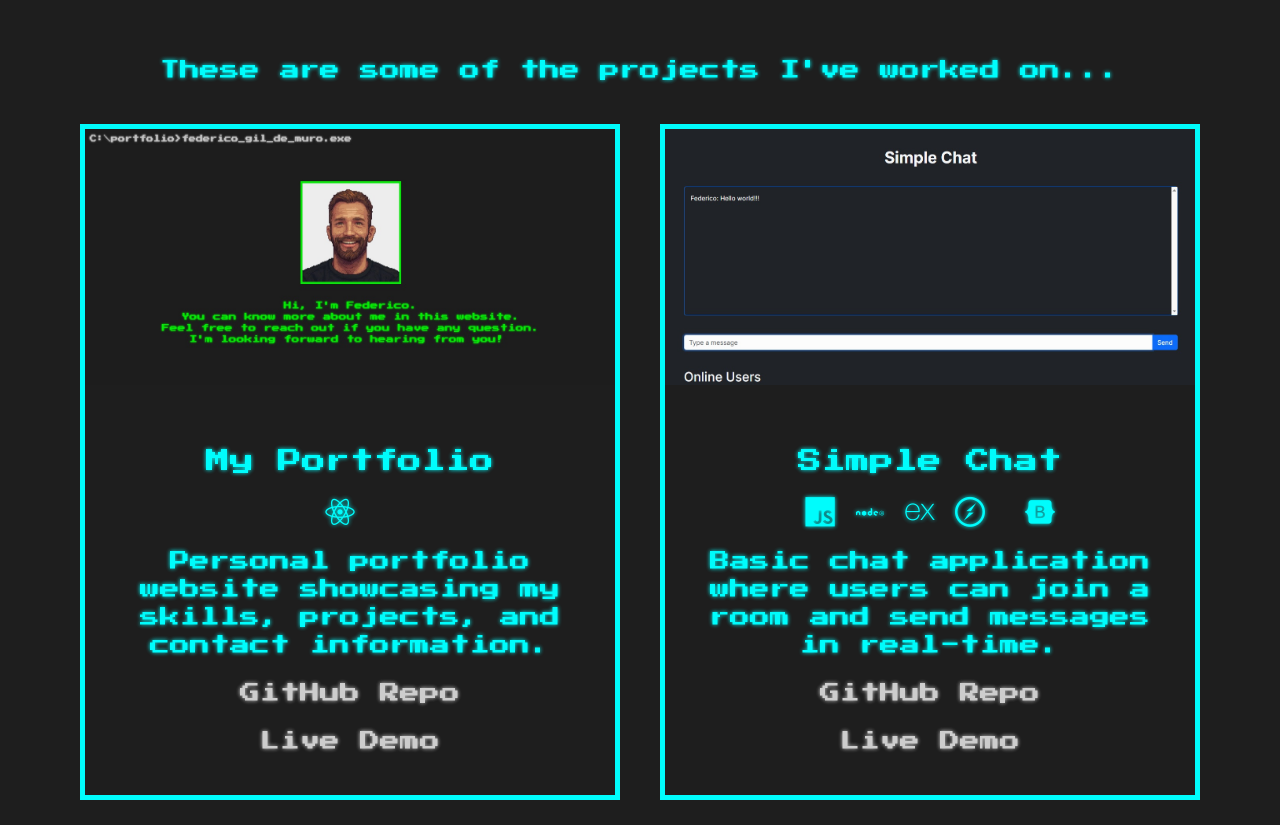
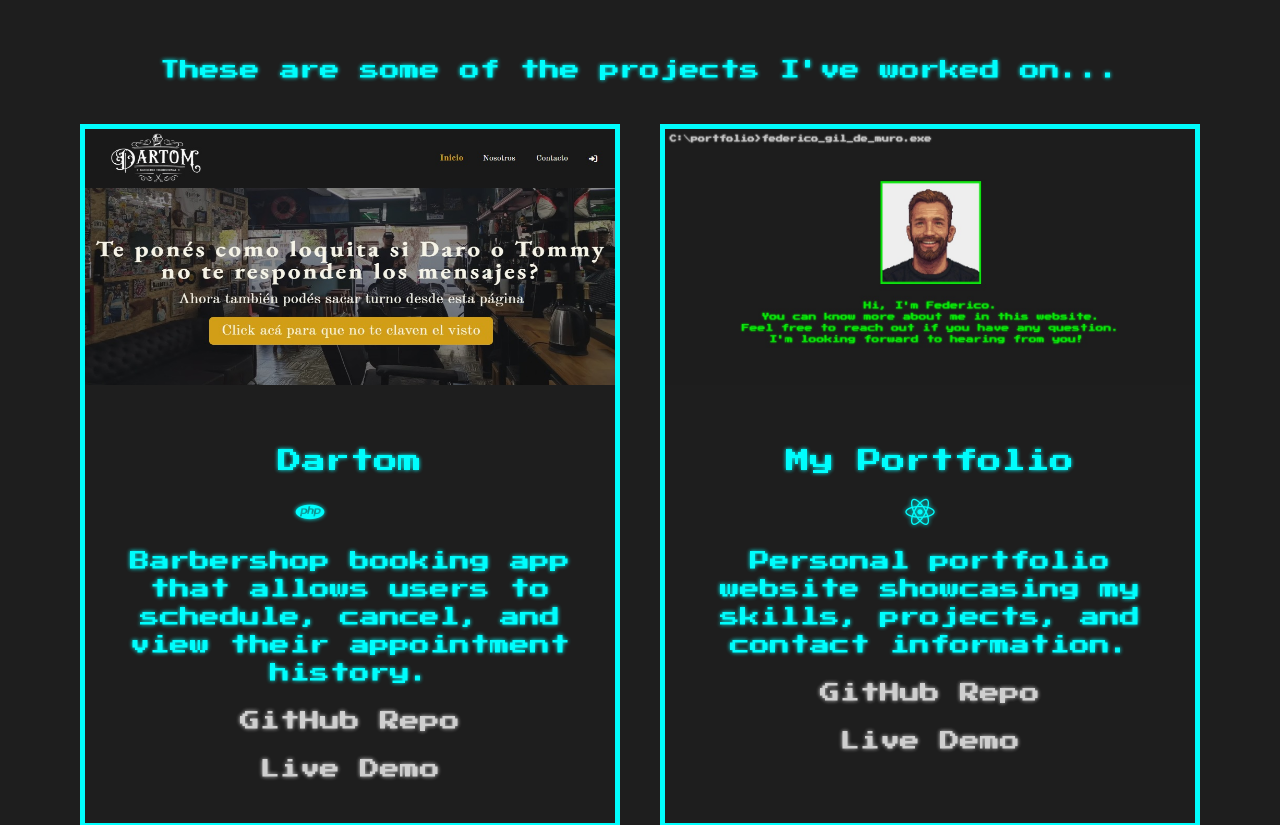
Before and after one commit to federicogildemuro/my-portfolio, a React (Vite) app: page / in a window 1280 px wide. Shown: the part 1840-2665 px from the top of the page. Built offline with nearby package versions, Linux system fonts and the light colour scheme.

Commit message:
feat(projects): add dartom project

```diff
--- a/src/data/projects.js
+++ b/src/data/projects.js
@@ -1,4 +1,18 @@
 const projects = [
+    {
+        name: 'Dartom',
+        description: 'Barbershop booking app that allows users to schedule, cancel, and view their appointment history.',
+        techIcons: [
+            { name: 'PHP', class: 'devicon-php-plain' },
+            { name: 'Laravel', class: 'devicon-laravel-original' },
+            { name: 'MySQL', class: 'devicon-mysql-original' },
+            { name: 'Tailwind', class: 'devicon-tailwindcss-original' },
+            { name: 'Alpine', class: 'devicon-alpinejs-original' },
+        ],
+        github: 'https://github.com/federicogildemuro/dartom',
+        demo: 'https://dartom.onrender.com/',
+        image: 'dartom.jpg'
+    },
     {
         name: 'My Portfolio',
         description: 'Personal portfolio website showcasing my skills, projects, and contact information.',
@@ -87,7 +101,7 @@ const projects = [
         image: 'tom-misch.jpg'
     },
     {
-        name: 'Prolijin',
+        name: 'Prolijín',
         description: 'Program for managing clients, products, orders, suppliers, and cash flow, designed for efficient data handling and streamlined operations.',
         techIcons: [
             { name: 'C', class: 'devicon-c-plain' },
```
Also changed, not shown: public/dartom.jpg (added).
